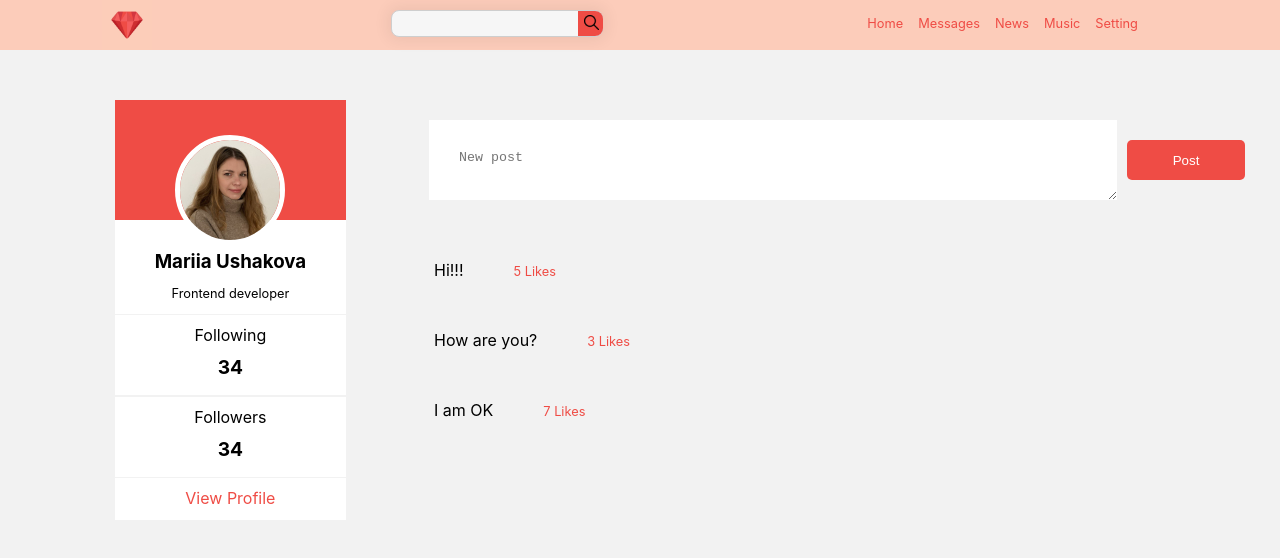
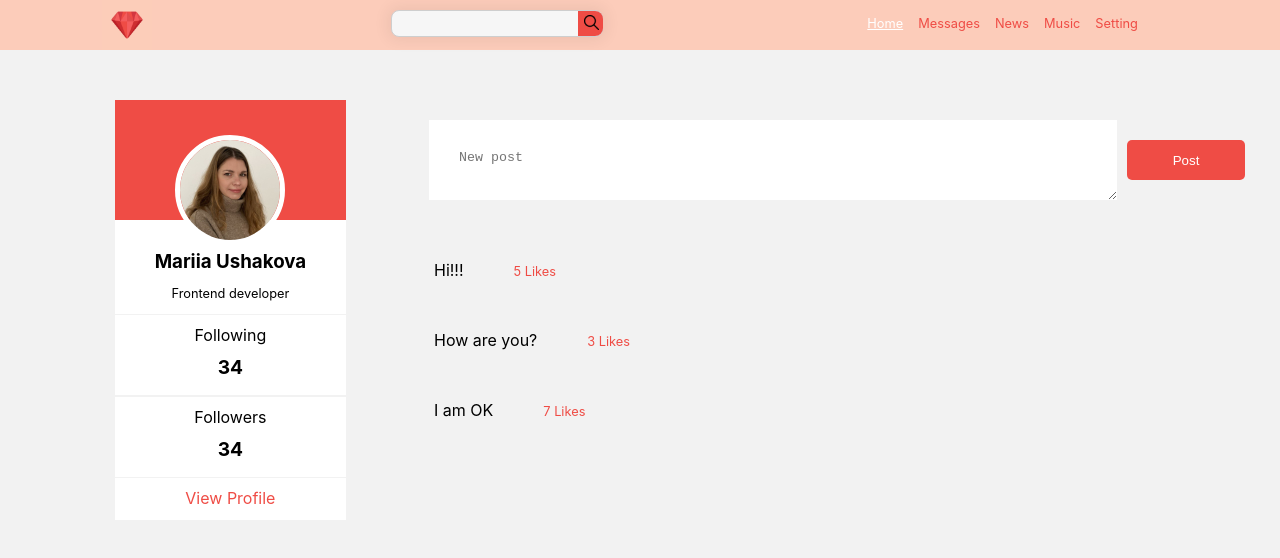
Before and after one commit to Mariia22/SocialNetworkReact, a React (Create React App) app: page /dialog in a window 1280 px wide. Shown: the top 558 px of the page. Built offline with nearby package versions, Linux system fonts and the light colour scheme.

Commit message:
-add common class to Dialogs and Posts

```diff
--- a/src/App.js
+++ b/src/App.js
@@ -3,6 +3,7 @@ import ReactDOM from 'react-dom';
 import Header from './components/Header/Header';
 import PostList from './components/Post/PostsList';
 import Profile from './components/Profile/Profile';
+import Dialog from './components/Dialogs/Dialog';
 import './App.css';
 
 const App = () => {
@@ -10,7 +11,10 @@ const App = () => {
     <div className="app_wrapper">
       <Header />
       <Profile />
-      <PostList />
+      <div className="app_wrapper_content">
+        <PostList />
+        {/*<Dialog />*/}
+      </div>
     </div>
   );
 }
--- /dev/null
+++ b/src/components/Dialogs/Dialog.jsx
@@ -0,0 +1,12 @@
+import React from 'react';
+import ReactDOM from 'react-dom';
+import style from './Dialog.module.css'
+
+const Dialog = () => {
+    return (
+        <div>
+            Dialogs
+        </div>
+    );
+}
+export default Dialog;
--- a/src/components/Nav/Nav.jsx
+++ b/src/components/Nav/Nav.jsx
@@ -3,7 +3,7 @@ import style from './Nav.module.css'
 const Nav = () => {
     return (
         <ul className={style.appNav}>
-            <li>Home</li>
+            <li className={style.active}>Home</li>
             <li>Messages</li>
             <li>News</li>
             <li>Music</li>
--- a/src/components/Nav/Nav.module.css
+++ b/src/components/Nav/Nav.module.css
@@ -9,3 +9,8 @@
     padding: 10px;
     cursor: pointer;
   }
+
+  .active{
+    color:white;
+    text-decoration: underline;
+  }
```
Also changed, not shown: src/App.css (line endings or trailing spaces), src/components/Dialogs/Dialog.module.css (added).
